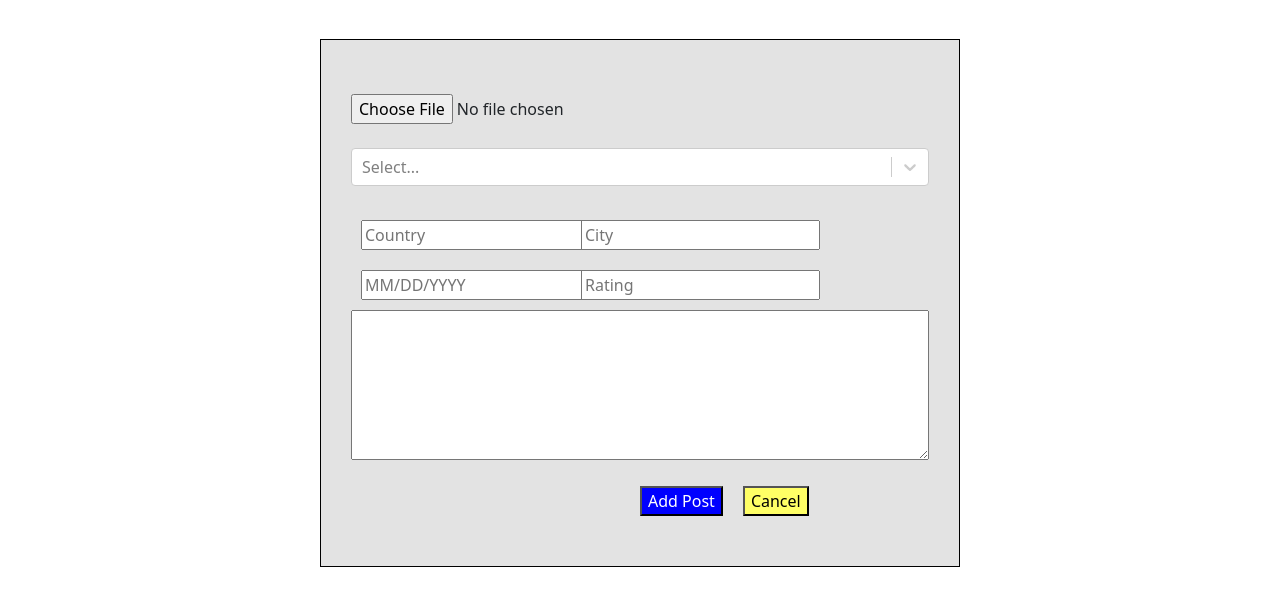
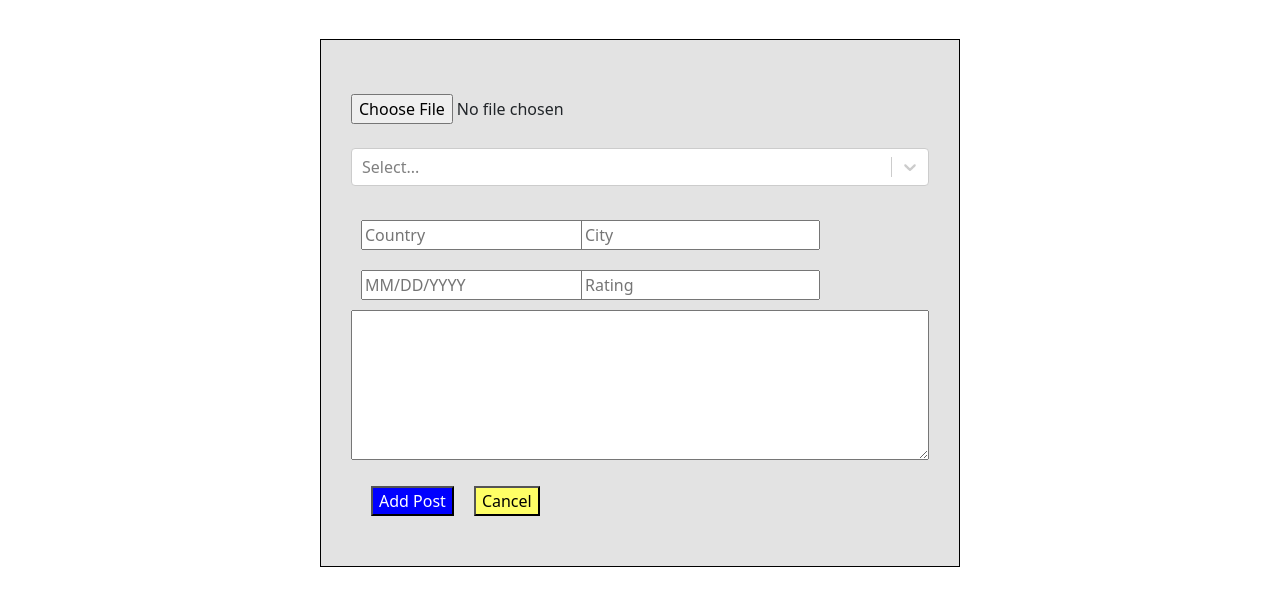
Before and after one commit to paneleon/TripBuddy, a React app in the folder frontend/: page /new-post in a window 1280 px wide. Shown: the part 85-690 px from the top of the page. Built offline with nearby package versions, Linux system fonts and the light colour scheme; no server answers; what imagekitio-react would draw is missing.

Commit message:
Update New Post style

```diff
--- a/frontend/src/styles/Post.module.css
+++ b/frontend/src/styles/Post.module.css
@@ -24,7 +24,6 @@
 
 .addPostButton {
     margin: 20px;
-    margin-left: 50%;
     background-color: rgb(0, 0, 255);
     color: white;
 }
```
